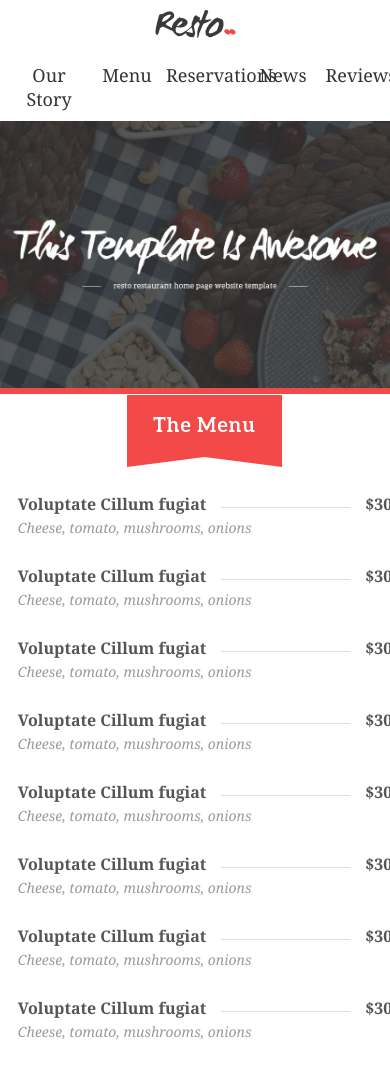
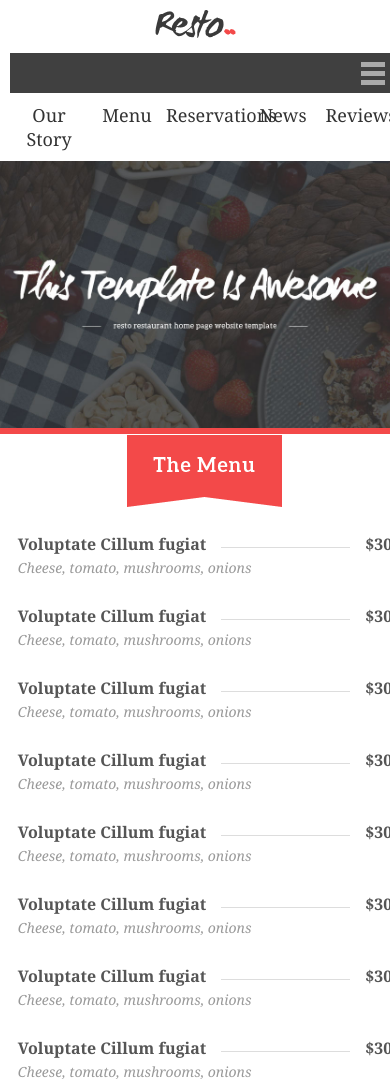
Before and after one commit to PrashanthVamanan/Web-Design-Tutorials, a plain HTML site: page Responsive-Web-Design-Basics/index.html in a window 390 px wide. Shown: the top 1084 px of the page. Drawn offline with nearby package versions, Linux system fonts and the light colour scheme.

Commit message:
Mobile Dropdown Menu Setup

```diff
--- a/Responsive-Web-Design-Basics/index.html
+++ b/Responsive-Web-Design-Basics/index.html
@@ -13,6 +13,7 @@
     <div class="wrapper">
       <h1 class="logo">Resto</h1>
       <nav>
+        <a class="burger-nav"></a>
         <h2>Main Navigation</h2>
         <ul>
           <li><a href="">Our Story</a></li>
@@ -137,6 +138,10 @@
     </div>
   </footer>
 
+  <script src="https://code.jquery.com/jquery-3.5.1.min.js"
+    integrity="sha256-9/aliU8dGd2tb6OSsuzixeV4y/faTqgFtohetphbbj0=" crossorigin="anonymous"></script>
+  <script src="menu.js"></script>
+
 </body>
 
 </html>
--- a/Responsive-Web-Design-Basics/style.css
+++ b/Responsive-Web-Design-Basics/style.css
@@ -223,6 +223,14 @@ footer a{
 /* Screens having width of 500px or less (mobiles) */
 @media screen and (max-width: 500px) {
 
+    .burger-nav {
+        display: block;
+        height: 40px;
+        width: 100%;
+        background: url('./images/burger.png') no-repeat 96% center;
+        background-color: #404040;
+    }
+
     #featured li{
         width: 90%;
         margin: 20px 5%;
```
Also changed, not shown: Responsive-Web-Design-Basics/images/burger.png (added), Responsive-Web-Design-Basics/menu.js (added).
